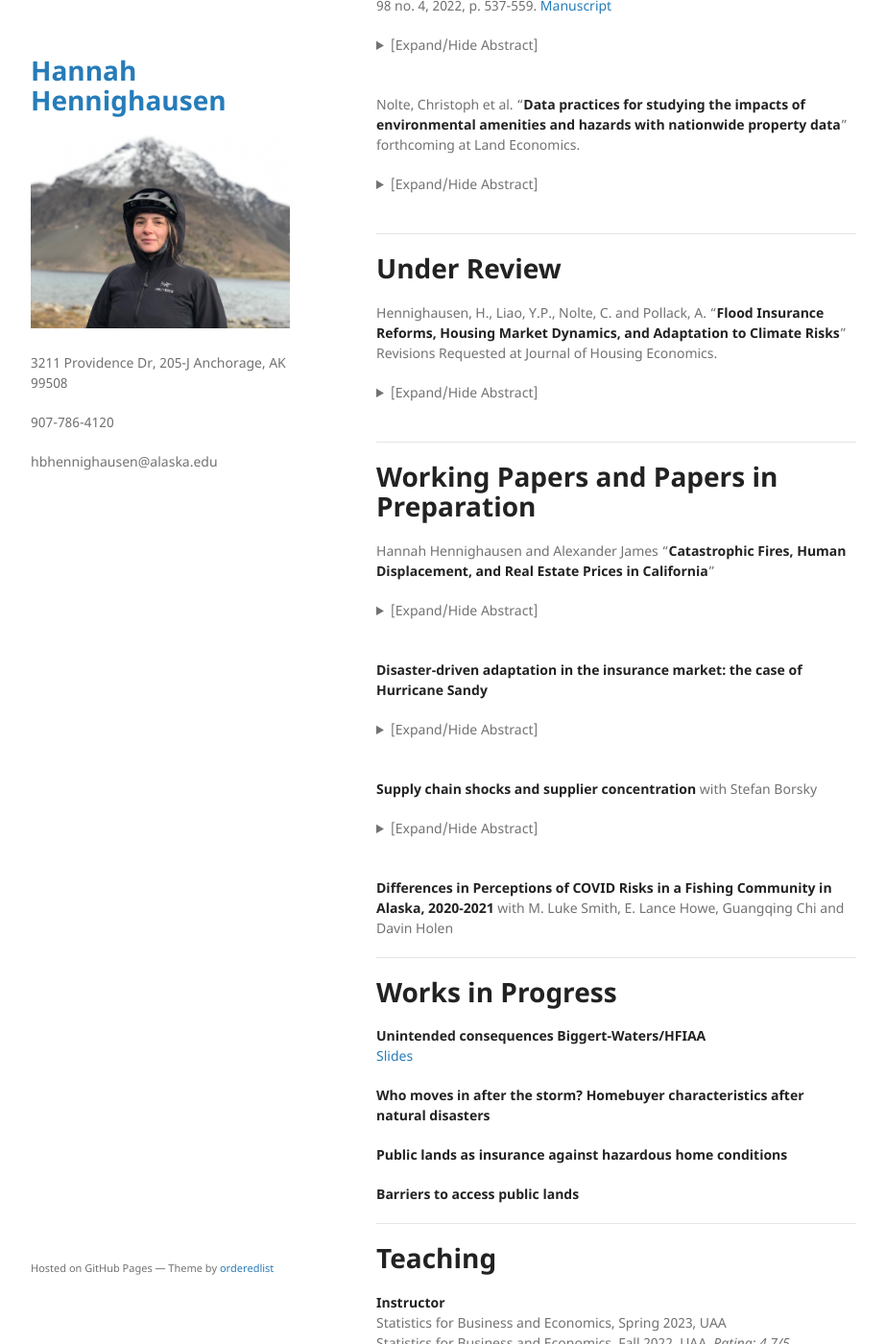
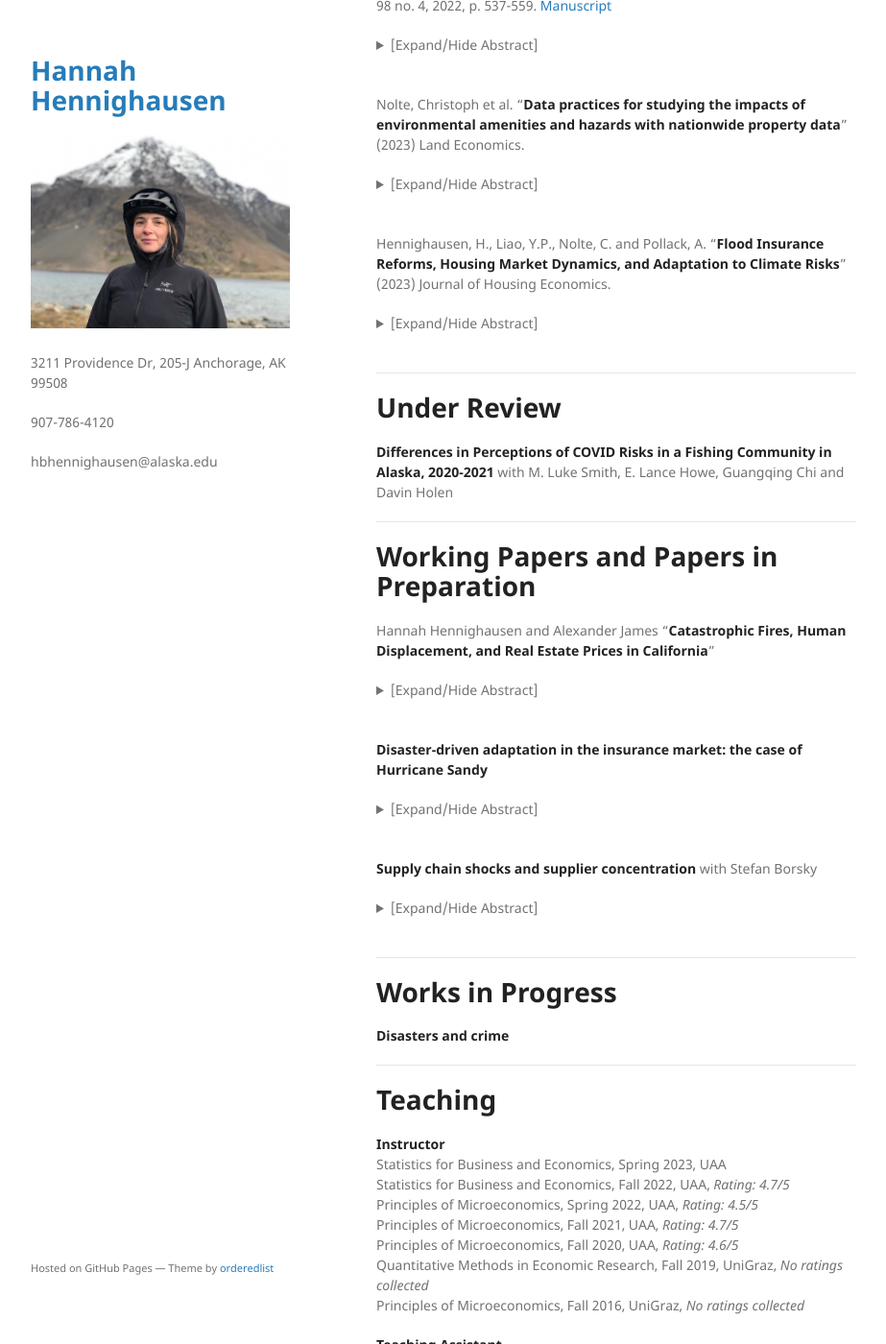
Before and after one commit to hannahhennighausen/hannahhennighausen.github.io, a Jekyll site: the page built from index.md, in a window 1280 px wide and 1400 px high, scrolled down 1064 px. Shown: the whole window at 96% size, without its empty margins (178-1101 px from the left). Built offline with Jekyll 4.4.1, drawn with Linux system fonts in a browser that asks for light colours; the repository's description, which GitHub fills in, is left out; some of the changed text lies outside the part shown.

Commit message:
Update index.md

```diff
--- a/index.md
+++ b/index.md
@@ -27,7 +27,7 @@
 </details>
 <br />
 
-Borsky, S., Hennighausen, H., Leiter, A. et al. "**CITES and the Zoonotic Disease Content in International Wildlife Trade.**" Environmental and Resource Economics, vol .76, 2020, p. 1001–1017. _EAERE Award for Outstanding Publication of the Year_ <br />
+Borsky, S., Hennighausen, H., Leiter, A. et al. "**CITES and the Zoonotic Disease Content in International Wildlife Trade.**" Environmental and Resource Economics, vol. 76, 2020, p. 1001–1017. _EAERE Award for Outstanding Publication of the Year_ <br />
 [Manuscript](https://hannahhennighausen.github.io/Papers/Borskyetal2020.pdf)
 <details>
   <summary>[Expand/Hide Abstract]</summary>
@@ -47,10 +47,18 @@
 </details>
 <br />
 
-Nolte, Christoph et al. "**Data practices for studying the impacts of environmental amenities and hazards with nationwide property data**" forthcoming at Land Economics.
+Nolte, Christoph et al. "**Data practices for studying the impacts of environmental amenities and hazards with nationwide property data**" (2023) Land Economics.
 <details>
   <summary>[Expand/Hide Abstract]</summary>
 We discuss data quality and modeling issues inherent in the use of nationwide property data to value environmental amenities. By example of ZTRAX, a U.S.-wide real estate database, we identify challenges and propose guidance for: (1) the identification of arm’s-length sales, (2) the geo-location of parcels and buildings, (3) temporal linkages between transaction, assessor, and parcel data, (4) the identification of property types, such as single-family homes and vacant lands, and (5) dealing with missing or mismeasured data for standard housing attributes. We review current practice and show that how researchers address these issues can meaningfully influence research findings.
+
+</details>
+<br />
+
+Hennighausen, H., Liao, Y.P., Nolte, C. and Pollack, A. "**Flood Insurance Reforms, Housing Market Dynamics, and Adaptation to Climate Risks**" (2023) Journal of Housing Economics.
+<details>
+  <summary>[Expand/Hide Abstract]</summary>
+This paper estimates the impact of two nationwide National Flood Insurance Program reforms on flood insurance and property market dynamics. Using a difference-in-difference framework, we find that a 14.3\% increase in the price of flood insurance caused a 9\% decrease in insurance demand, 4.4\% decrease in property prices and a 2.3\% decrease in property transaction volumes. As flood risk continues to accelerate across the United States, properly pricing insurance premiums can effectively discourage households from living in risky areas, but may involve potential trade-offs such as the unintended outcome of a large drop-off in insurance coverage.
 
 </details>
 <br />
@@ -59,13 +67,7 @@
 
 # Under Review
 
-Hennighausen, H., Liao, Y.P., Nolte, C. and Pollack, A. "**Flood Insurance Reforms, Housing Market Dynamics, and Adaptation to Climate Risks**" Revisions Requested at Journal of Housing Economics.
-<details>
-  <summary>[Expand/Hide Abstract]</summary>
-This paper estimates the impact of two nationwide National Flood Insurance Program reforms on flood insurance and property market dynamics. Using a difference-in-difference framework, we find that a 14.3\% increase in the price of flood insurance caused a 9\% decrease in insurance demand, 4.4\% decrease in property prices and a 2.3\% decrease in property transaction volumes. As flood risk continues to accelerate across the United States, properly pricing insurance premiums can effectively discourage households from living in risky areas, but may involve potential trade-offs such as the unintended outcome of a large drop-off in insurance coverage.
-
-</details>
-<br />
+**Differences in Perceptions of COVID Risks in a Fishing Community in Alaska, 2020-2021** with M. Luke Smith, E. Lance Howe, Guangqing Chi and Davin Holen <br />
 
 * * *
 
@@ -93,20 +95,11 @@
 </details>
 <br />
 
-**Differences in Perceptions of COVID Risks in a Fishing Community in Alaska, 2020-2021** with M. Luke Smith, E. Lance Howe, Guangqing Chi and Davin Holen <br />
-
 * * *
 
 # Works in Progress
 
-**Unintended consequences Biggert-Waters/HFIAA** <br />
-[Slides](https://hannahhennighausen.github.io/Slides/Insurance_Downturn.pdf)
-
-**Who moves in after the storm? Homebuyer characteristics after natural disasters** <br />
-
-**Public lands as insurance against hazardous home conditions**
-
-**Barriers to access public lands**
+**Disasters and crime** <br />
 
 * * *
 
```
